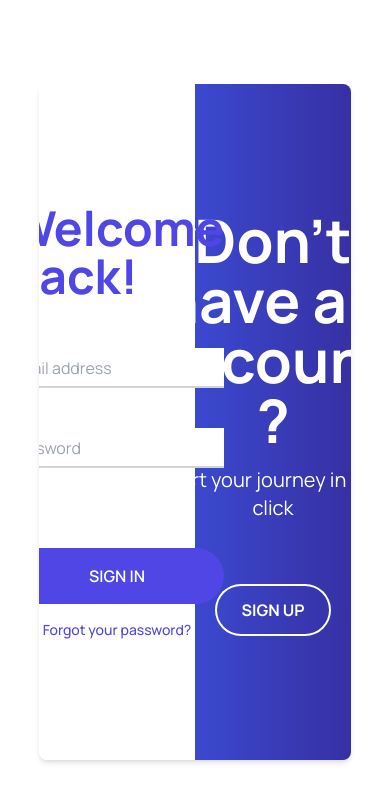
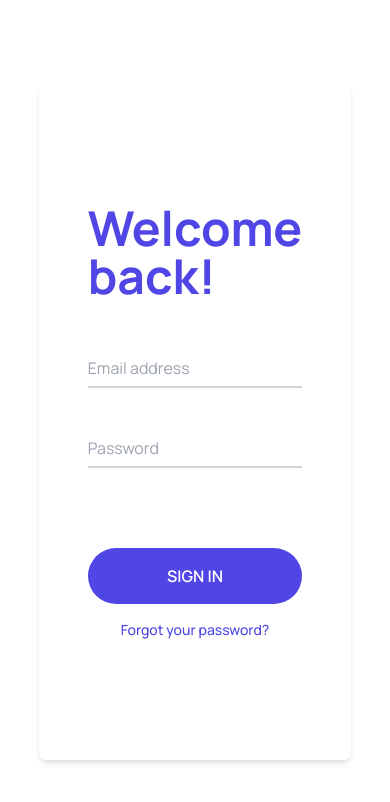
Before and after one commit to teslasdev/rediprofiles, a React (Vite) app: page /accounts/login in a window 390 px wide. Shown: the top 802 px of the page. Built offline with nearby package versions, Linux system fonts and the light colour scheme; a web font is replaced by a local one.

Commit message:
pushed updated

```diff
--- a/src/pages/Login.tsx
+++ b/src/pages/Login.tsx
@@ -14,7 +14,7 @@ const LoginPage = () => {
       <div className="h-4/5 w-4/5 bg-white shadow-md relative overflow-hidden rounded-lg">
         <div
           id="signin"
-          className={`bg-white absolute top-0 left-0 h-full w-1/2 flex justify-center items-center transition-all duration-700 ease-in-out z-20 ${
+          className={`bg-white absolute top-0 left-0 h-full md:w-1/2 w-full flex justify-center items-center transition-all duration-700 ease-in-out z-20 ${
             isAnimated ? "translate-x-full opacity-0" : ""
           }`}
         >
@@ -36,7 +36,7 @@ const LoginPage = () => {
 
         <div
           id="overlay-container"
-          className={`absolute top-0 left-1/2 w-1/2 h-full overflow-hidden transition-transform duration-700 ease-in-out z-100 ${
+          className={`absolute md:block hidden top-0 left-1/2 w-1/2 h-full overflow-hidden transition-transform duration-700 ease-in-out z-100 ${
             isAnimated ? "-translate-x-full" : ""
           }`}
         >
--- a/src/pages/Signup.tsx
+++ b/src/pages/Signup.tsx
@@ -14,7 +14,7 @@ const Signup = () => {
       <div className="h-4/5 w-4/5 bg-white shadow-md relative overflow-hidden rounded-lg">
         <div
           id="signin"
-          className={`bg-white absolute top-0 left-0 h-full w-1/2 flex justify-center items-center transition-all duration-700 ease-in-out z-20 ${
+          className={`bg-white absolute top-0 left-0 h-full md:w-1/2 w-full flex justify-center items-center transition-all duration-700 ease-in-out z-20 ${
             isAnimated ? "translate-x-full opacity-0" : ""
           }`}
         >
@@ -36,7 +36,7 @@ const Signup = () => {
 
         <div
           id="overlay-container"
-          className={`absolute top-0 left-1/2 w-1/2 h-full overflow-hidden transition-transform duration-700 ease-in-out z-100 ${
+          className={`absolute md:block hidden top-0 left-1/2 w-1/2 h-full overflow-hidden transition-transform duration-700 ease-in-out z-100 ${
             isAnimated ? "-translate-x-full" : ""
           }`}
         >
```
